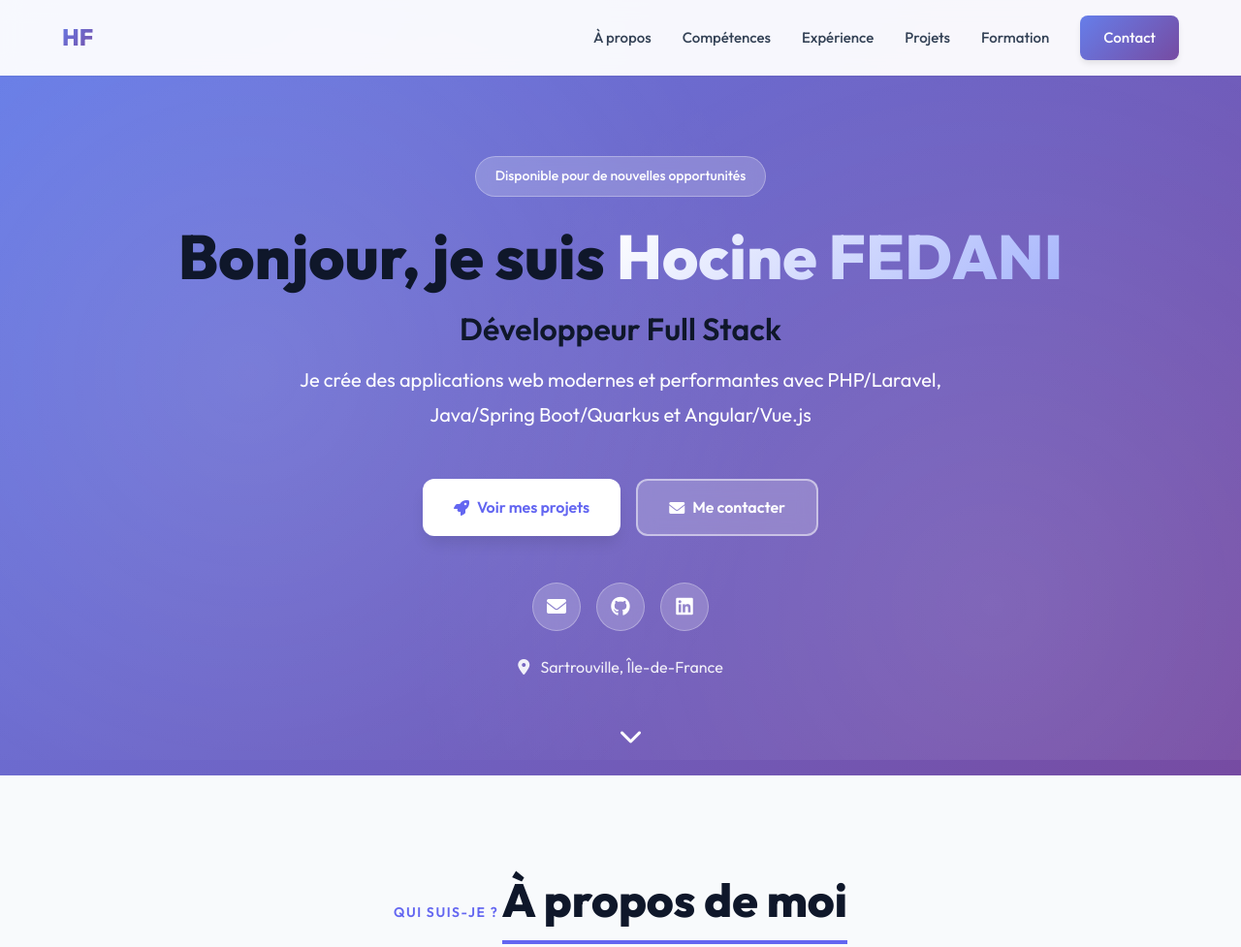
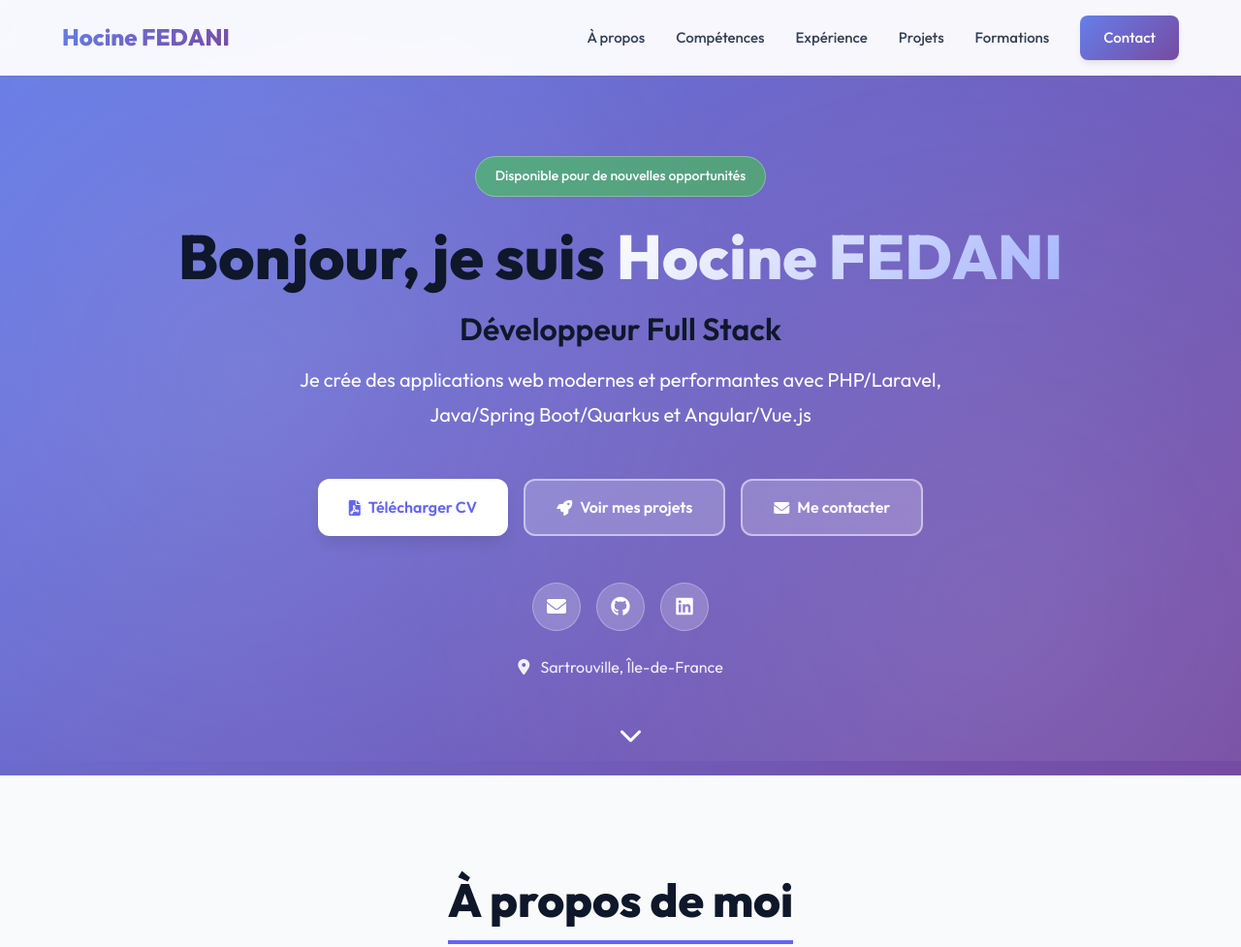
Before and after one commit to hocinefdn/hocinefdn.github.io, a plain HTML site: page index.html in a window 1280 px wide. Shown: the top 977 px of the page at 97% size. Drawn offline with nearby package versions, Linux system fonts and the light colour scheme.

Commit message:
Refines UI content and streamlines contact section

```diff
--- a/assets/css/components/hero.css
+++ b/assets/css/components/hero.css
@@ -33,8 +33,13 @@
 }
 
 @keyframes float {
-  0%, 100% { transform: translateY(0px); }
-  50% { transform: translateY(-20px); }
+  0%,
+  100% {
+    transform: translateY(0px);
+  }
+  50% {
+    transform: translateY(-20px);
+  }
 }
 
 .hero-content {
@@ -46,7 +51,7 @@
 
 .hero-badge {
   display: inline-block;
-  background: rgba(255, 255, 255, 0.2);
+  background: rgba(43, 255, 0, 0.377);
   backdrop-filter: blur(10px);
   padding: var(--spacing-xs) 20px;
   border-radius: var(--radius-full);
--- a/assets/js/utils/loader.js
+++ b/assets/js/utils/loader.js
@@ -6,14 +6,14 @@ const sections = {
   navbar: `
     <nav class="navbar" id="navbar">
       <div class="container nav-container">
-        <a href="#home" class="logo" aria-label="Retour à l'accueil">HF</a>
+        <a href="#home" class="logo" aria-label="Retour à l'accueil">Hocine FEDANI</a>
 
         <div class="nav-links" id="navLinks">
           <a href="#about">À propos</a>
           <a href="#skills">Compétences</a>
           <a href="#experience">Expérience</a>
           <a href="#projects">Projets</a>
-          <a href="#education">Formation</a>
+          <a href="#education">Formations</a>
           <a href="#contact" class="btn-contact">Contact</a>
         </div>
 
@@ -30,7 +30,7 @@ const sections = {
           <a href="#skills" class="mobile-menu-link">Compétences</a>
           <a href="#experience" class="mobile-menu-link">Expérience</a>
           <a href="#projects" class="mobile-menu-link">Projets</a>
-          <a href="#education" class="mobile-menu-link">Formation</a>
+          <a href="#education" class="mobile-menu-link">Formations</a>
           <a href="#contact" class="mobile-menu-link">Contact</a>
         </div>
       </div>
@@ -51,7 +51,10 @@ const sections = {
           PHP/Laravel, Java/Spring Boot/Quarkus et Angular/Vue.js
         </p>
         <div class="hero-buttons" data-aos="fade-up" data-aos-delay="400">
-          <a href="#projects" class="btn btn-primary">
+        <a href="/cv-hocine-fedani.pdf" class="btn btn-primary">
+          <i class="fas fa-file-pdf"></i> Télécharger CV
+        </a>
+          <a href="#projects" class="btn btn-secondary">
             <i class="fas fa-rocket"></i> Voir mes projets
           </a>
           <a href="#contact" class="btn btn-secondary">
@@ -83,7 +86,6 @@ const sections = {
     <section id="about" class="section">
       <div class="container">
         <div class="section-header" data-aos="fade-up">
-          <span class="section-label">Qui suis-je ?</span>
           <h3 class="section-title">À propos de moi</h3>
         </div>
         <div class="about-content">
@@ -125,7 +127,6 @@ const sections = {
     <section id="skills" class="section section-alt">
       <div class="container">
         <div class="section-header" data-aos="fade-up">
-          <span class="section-label">Mes expertises</span>
           <h3 class="section-title">Compétences Techniques</h3>
         </div>
         <div class="skills-grid" id="skillsGrid"></div>
@@ -137,7 +138,6 @@ const sections = {
     <section id="experience" class="section">
       <div class="container">
         <div class="section-header" data-aos="fade-up">
-          <span class="section-label">Mon parcours</span>
           <h3 class="section-title">Expériences Professionnelles</h3>
         </div>
         <div class="timeline" id="timeline"></div>
@@ -149,8 +149,7 @@ const sections = {
     <section id="projects" class="section section-alt">
       <div class="container">
         <div class="section-header" data-aos="fade-up">
-          <span class="section-label">Réalisations</span>
-          <h3 class="section-title">Projets Personnels</h3>
+          <h3 class="section-title">Projets</h3>
         </div>
         <div class="projects-grid" id="projectsGrid"></div>
       </div>
@@ -161,8 +160,7 @@ const sections = {
     <section id="education" class="section">
       <div class="container">
         <div class="section-header" data-aos="fade-up">
-          <span class="section-label">Académique</span>
-          <h3 class="section-title">Formation</h3>
+          <h3 class="section-title">Formations</h3>
         </div>
         <div class="education-grid" id="educationGrid"></div>
       </div>
@@ -173,7 +171,6 @@ const sections = {
     <section id="contact" class="section section-alt">
       <div class="container">
         <div class="section-header" data-aos="fade-up">
-          <span class="section-label">Restons connectés</span>
           <h3 class="section-title">Contactez-moi</h3>
         </div>
         <div class="contact-content">
@@ -189,13 +186,7 @@ const sections = {
                 <p>hocinefedani@gmail.com</p>
               </div>
             </a>
-            <a href="https://github.com/hocinefdn" target="_blank" rel="noopener noreferrer" class="contact-card" data-aos="zoom-in" data-aos-delay="300">
-              <i class="fab fa-github"></i>
-              <div>
-                <h5>GitHub</h5>
-                <p>@hocinefdn</p>
-              </div>
-            </a>
+
             <a href="https://linkedin.com/in/hocine-fedani" target="_blank" rel="noopener noreferrer" class="contact-card" data-aos="zoom-in" data-aos-delay="400">
               <i class="fab fa-linkedin"></i>
               <div>
@@ -203,30 +194,6 @@ const sections = {
                 <p>hocine-fedani</p>
               </div>
             </a>
-          </div>
-
-          <div class="contact-form-container" data-aos="fade-up" data-aos-delay="500">
-            <form class="contact-form" id="contactForm">
-              <div class="form-group">
-                <label for="name">Nom complet</label>
-                <input type="text" id="name" name="name" required placeholder="Votre nom" />
-              </div>
-              <div class="form-group">
-                <label for="email">Email</label>
-                <input type="email" id="email" name="email" required placeholder="votre@email.com" />
-              </div>
-              <div class="form-group">
-                <label for="subject">Sujet</label>
-                <input type="text" id="subject" name="subject" required placeholder="Sujet de votre message" />
-              </div>
-              <div class="form-group">
-                <label for="message">Message</label>
-                <textarea id="message" name="message" rows="5" required placeholder="Votre message..."></textarea>
-              </div>
-              <button type="submit" class="btn btn-primary btn-submit">
-                <i class="fas fa-paper-plane"></i> Envoyer le message
-              </button>
-            </form>
           </div>
         </div>
       </div>
@@ -237,18 +204,18 @@ const sections = {
     <footer class="footer">
       <div class="container">
         <p>
-          © 2024 Hocine FEDANI - Développé avec <i class="fas fa-heart"></i> et
+          © 2026 Hocine FEDANI - Développé avec <i class="fas fa-heart"></i> et
           <i class="fas fa-code"></i>
         </p>
         <p class="footer-subtitle">Hébergé sur GitHub Pages</p>
       </div>
     </footer>
-  `
+  `,
 };
 
 // Load all sections
 function loadSections() {
-  Object.keys(sections).forEach(key => {
+  Object.keys(sections).forEach((key) => {
     const container = document.getElementById(`${key}-container`);
     if (container) {
       container.innerHTML = sections[key];
@@ -257,8 +224,8 @@ function loadSections() {
 }
 
 // Execute on DOM load
-if (document.readyState === 'loading') {
-  document.addEventListener('DOMContentLoaded', loadSections);
+if (document.readyState === "loading") {
+  document.addEventListener("DOMContentLoaded", loadSections);
 } else {
   loadSections();
 }
```
Also changed, not shown: 1 other file.
